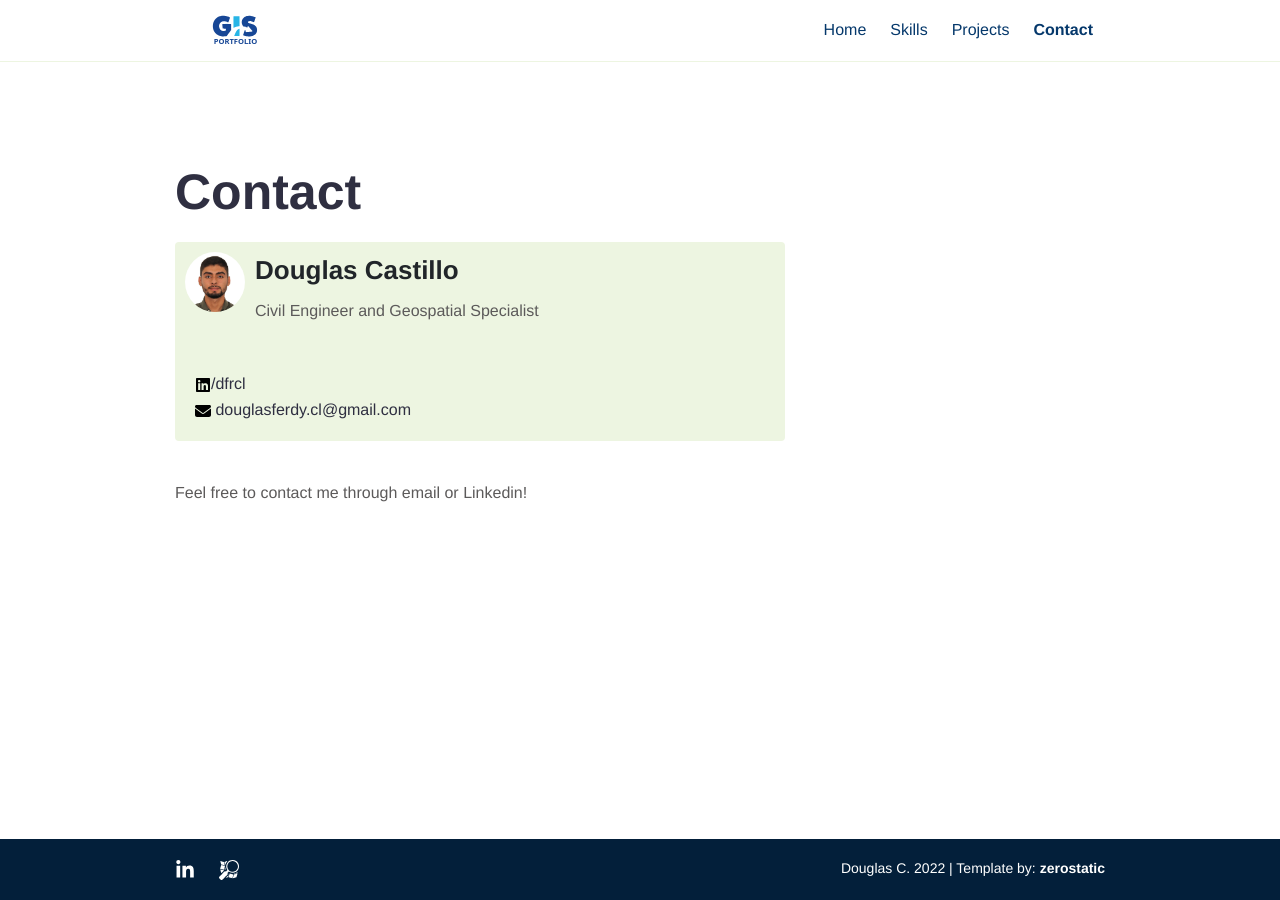
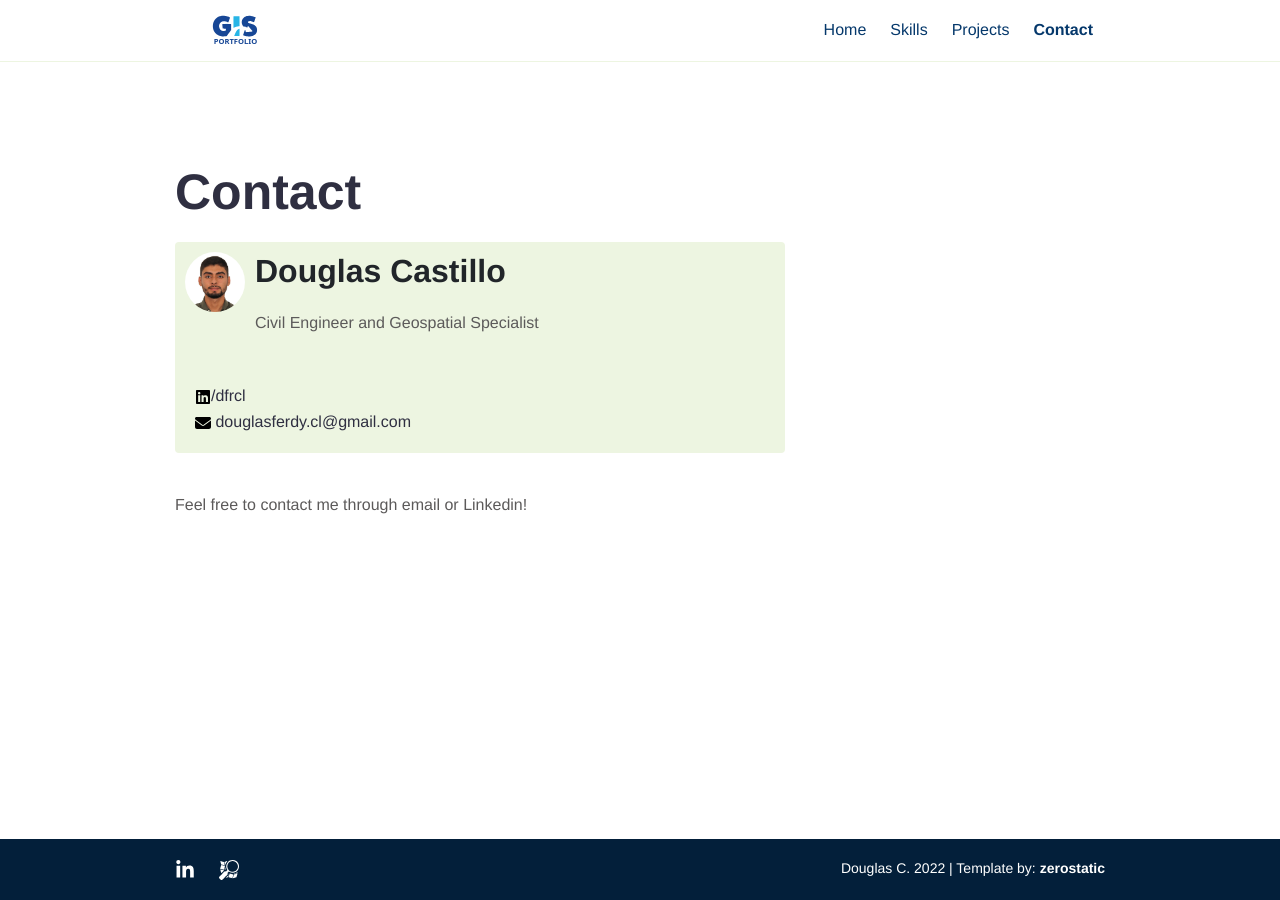
Before and after one commit to DFRCL/dfrclGIS.github.io, a Jekyll site: the page built from contact.md, in a window 1280 px wide. Built offline with Jekyll 4.4.1, drawn with Linux system fonts in a browser that asks for light colours.

Commit message:
Update call.html

```diff
--- a/_includes/call.html
+++ b/_includes/call.html
@@ -7,7 +7,7 @@
           </div>
            {% if site.data.contact.title %}
             <div class="team-meta">
-                    <h2 class="team-name">{{ site.data.contact.name }}</h2>
+                    <h1 class="team-name">{{ site.data.contact.name }}</h1>
                     <p class="team-description">{{ site.data.contact.title }}</p>
                 </div>
            {% endif %}
```
